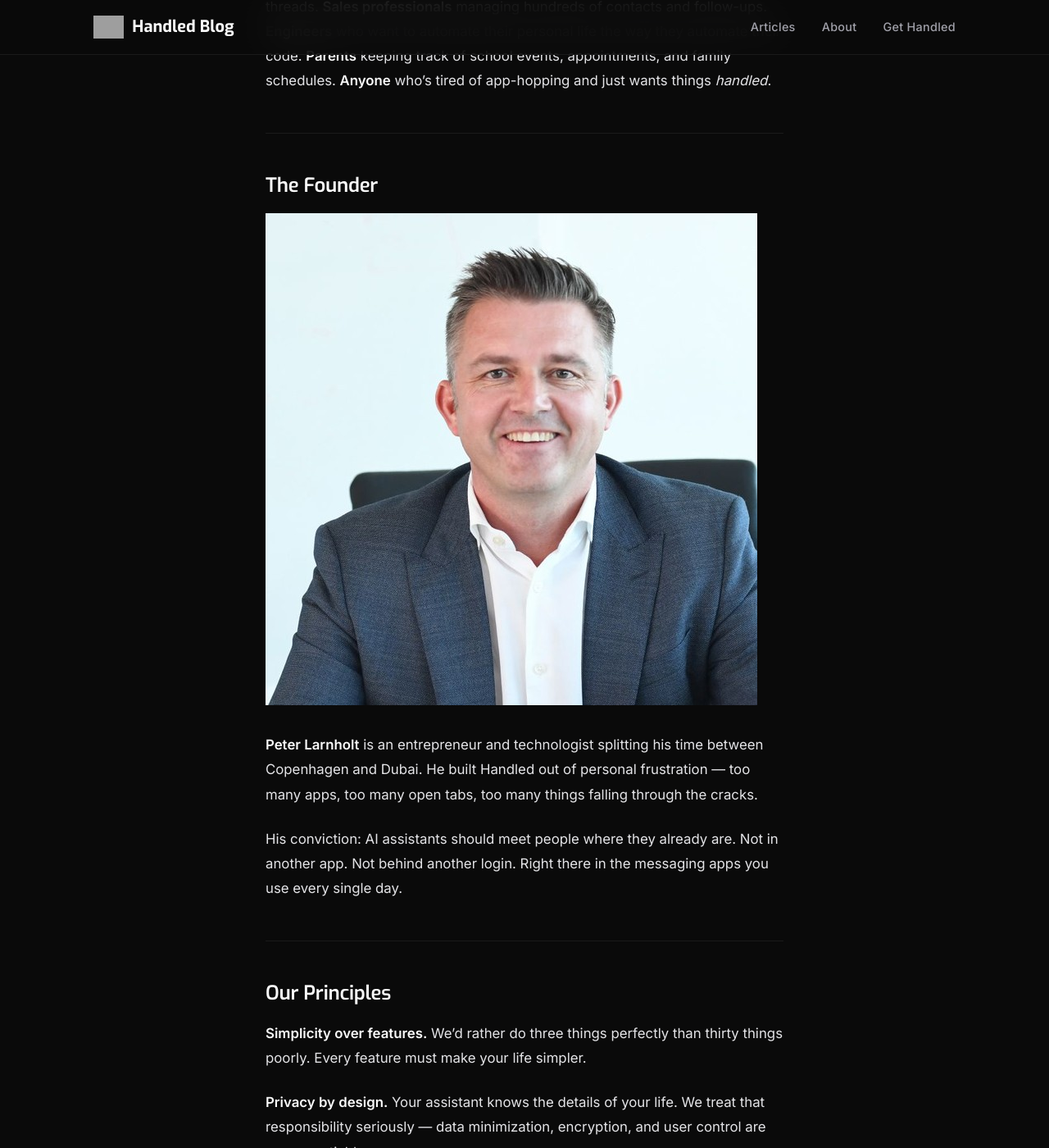
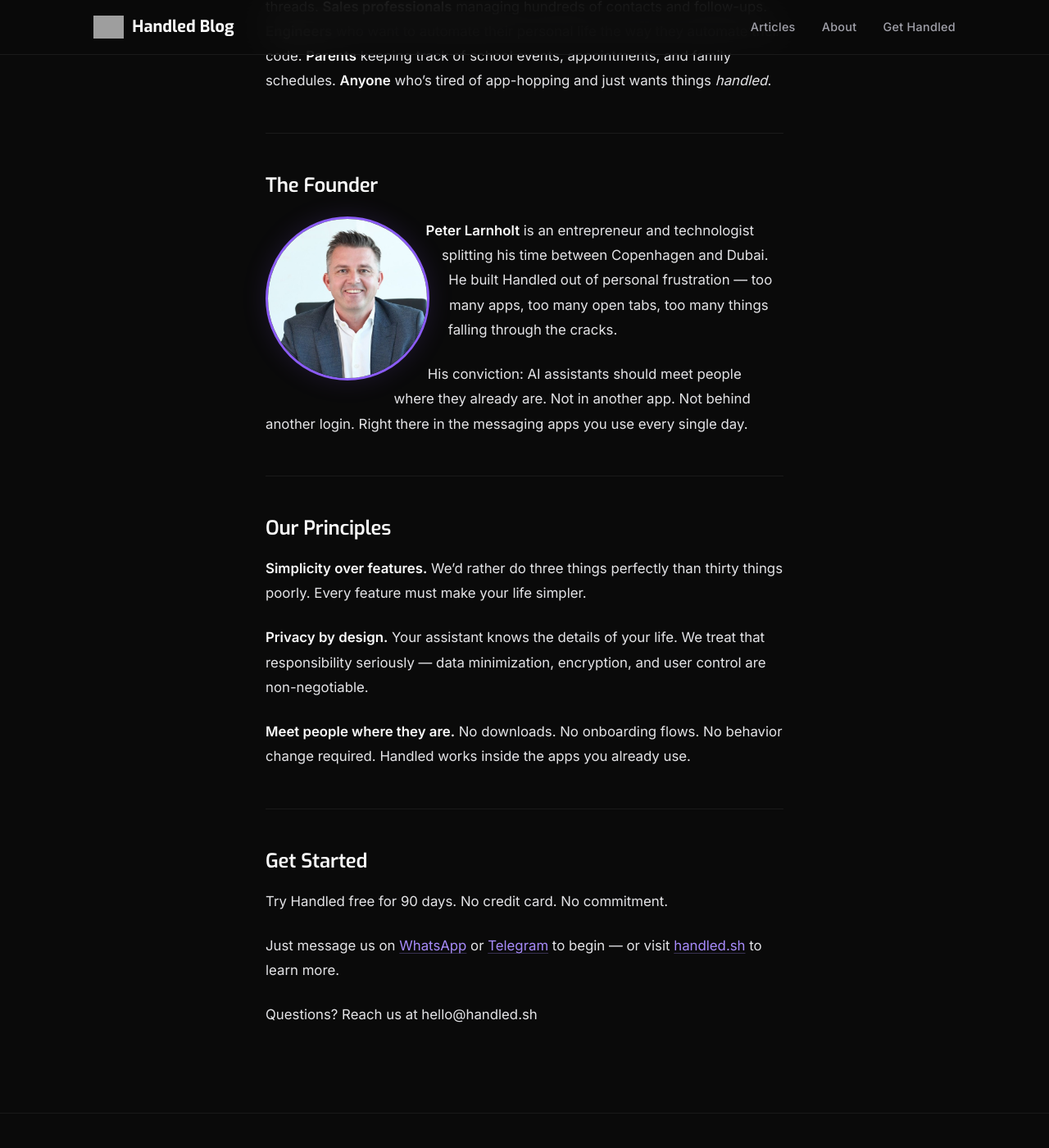
Before and after one commit to handled-sh/handled-sh.github.io, a Jekyll site: the page built from about.md, in a window 1280 px wide and 1400 px high, scrolled down 1727 px. Shown: the whole window at 82% size. Built offline with Jekyll 4.4.1, drawn with Linux system fonts in a browser that asks for light colours; grey boxes are pictures that could not be loaded.

Commit message:
Add circular founder photo styling for dark theme

```diff
--- a/assets/css/style.css
+++ b/assets/css/style.css
@@ -771,3 +771,27 @@ h1, h2, h3, h4, h5, h6 {
     font-size: 0.85rem;
   }
 }
+
+
+/* ─── Founder Image ─── */
+.page-content img[alt="Peter Larnholt"],
+.post-content img[alt="Peter Larnholt"] {
+  width: 200px;
+  height: 200px;
+  border-radius: 50%;
+  object-fit: cover;
+  float: left;
+  margin: 4px 28px 16px 0;
+  border: 3px solid var(--purple);
+  box-shadow: 0 0 30px var(--purple-glow);
+  shape-outside: circle();
+}
+
+@media (max-width: 600px) {
+  .page-content img[alt="Peter Larnholt"],
+  .post-content img[alt="Peter Larnholt"] {
+    float: none;
+    display: block;
+    margin: 0 auto 24px;
+  }
+}
```
